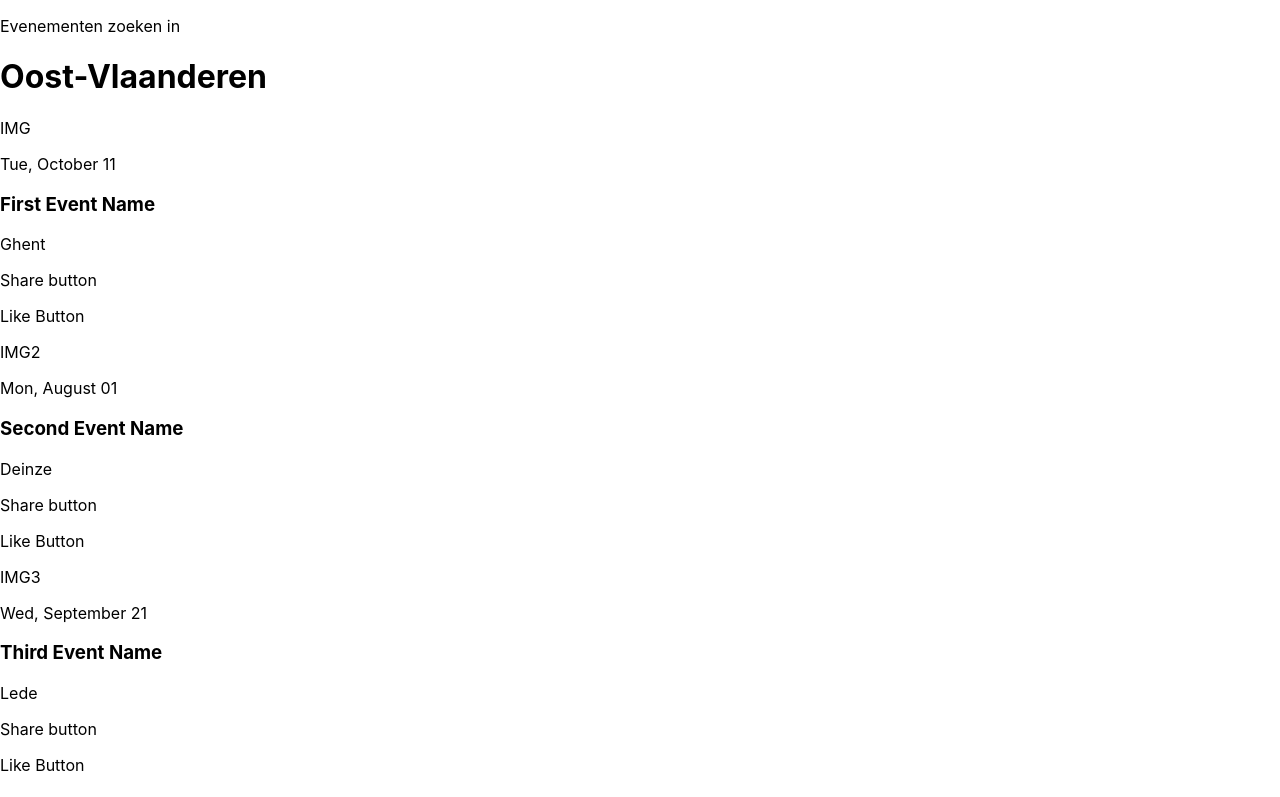
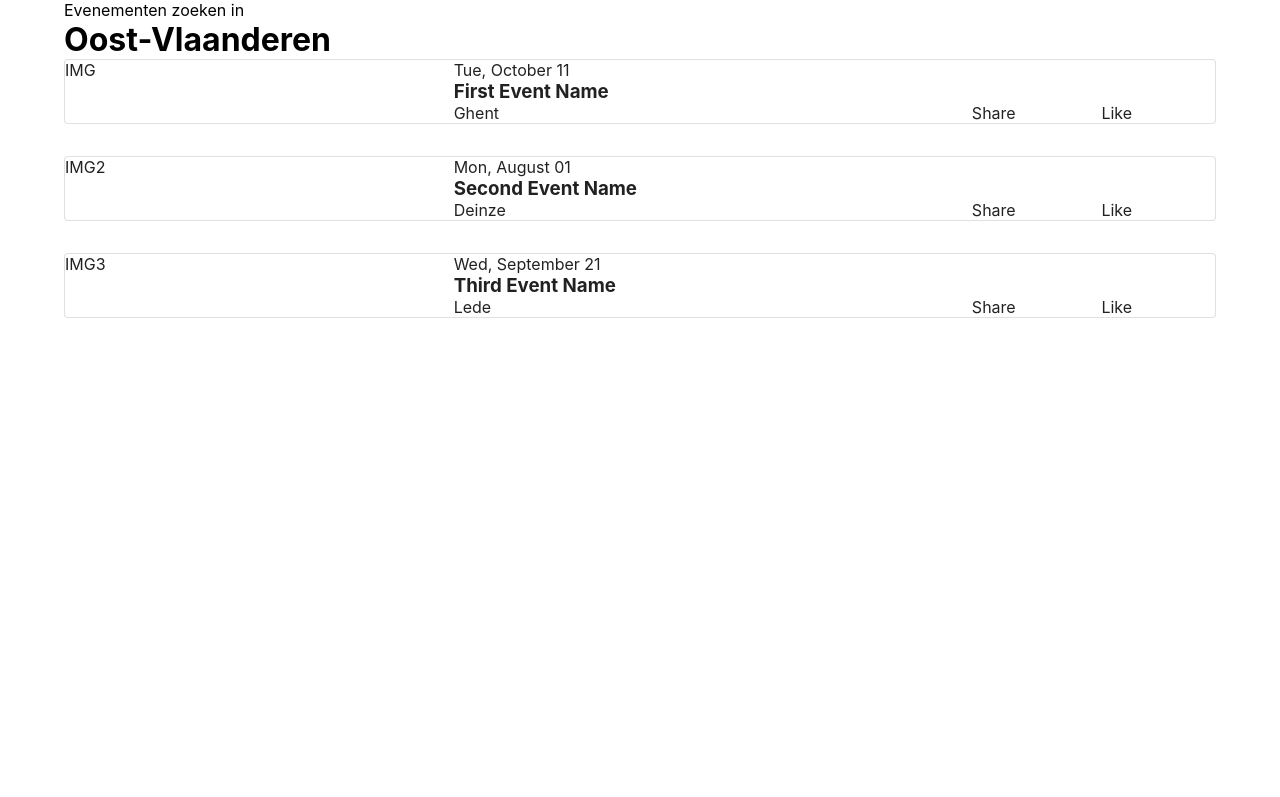
Before and after one commit to MBoeckaert/Eventbrite, a React (Create React App) app in the folder eventbrite/: page / in a window 1280 px wide. Shown: the top 797 px of the page. Built offline with nearby package versions, Linux system fonts and the light colour scheme.

Commit message:
first MUI Stylings on Homepage & its elements

```diff
--- a/eventbrite/src/App.js
+++ b/eventbrite/src/App.js
@@ -3,6 +3,7 @@ import React from "react";
 import Homepage from "./pages/Homepage.js";
 import EventInformation from "./pages/EventInformation.js";
 import PayTickets from "./pages/PayTickets";
+import { Container } from "@mui/system";
 
 const App = () => {
   const dummy__events = [
@@ -30,9 +31,11 @@ const App = () => {
   ];
   return (
     <div className="App">
-      <Homepage events={dummy__events}></Homepage>
-      <EventInformation></EventInformation>
-      <PayTickets></PayTickets>
+      <Container>
+        <Homepage events={dummy__events}></Homepage>
+        {/* <EventInformation></EventInformation>
+        <PayTickets></PayTickets> */}
+      </Container>
     </div>
   );
 };
--- a/eventbrite/src/components/EventOverview.js
+++ b/eventbrite/src/components/EventOverview.js
@@ -1,4 +1,5 @@
 import EventImage from "./EventImage";
+import { Card, Grid } from "@mui/material";
 
 const EventOverview = (props) => {
   const day = props.date.toLocaleString("en-US", { day: "2-digit" });
@@ -7,18 +8,28 @@ const EventOverview = (props) => {
 
   return (
     <>
-      <div className="eventOverview__image">
-        <EventImage img={props.img} />
-      </div>
-      <div className="eventOverview__information">
-        <p>{daywritten + ", " + month + " " + day}</p>
-        <h3>{props.name}</h3>
-        <div className="eventOverview__essentials">
-          <p>{props.location}</p>
-          <p>Share button</p>
-          <p>Like Button</p>
-        </div>
-      </div>
+      <Card variant="outlined">
+        <Grid container spacing={2}>
+          <Grid item xs={4}>
+            <EventImage img={props.img} />
+          </Grid>
+          <Grid item xs={8}>
+            <p>{daywritten + ", " + month + " " + day}</p>
+            <h3>{props.name}</h3>
+            <Grid container spacing={2}>
+              <Grid item xs={8}>
+                {props.location}
+              </Grid>
+              <Grid item xs={2}>
+                Share
+              </Grid>
+              <Grid item xs={2}>
+                Like
+              </Grid>
+            </Grid>
+          </Grid>
+        </Grid>
+      </Card>
     </>
   );
 };
--- a/eventbrite/src/index.css
+++ b/eventbrite/src/index.css
@@ -1,13 +1,19 @@
+* {
+  margin: 0;
+  padding: 0;
+  box-sizing: border-box;
+}
+
 body {
   margin: 0;
-  font-family: -apple-system, BlinkMacSystemFont, 'Segoe UI', 'Roboto', 'Oxygen',
-    'Ubuntu', 'Cantarell', 'Fira Sans', 'Droid Sans', 'Helvetica Neue',
+  font-family: -apple-system, BlinkMacSystemFont, "Segoe UI", "Roboto", "Oxygen",
+    "Ubuntu", "Cantarell", "Fira Sans", "Droid Sans", "Helvetica Neue",
     sans-serif;
   -webkit-font-smoothing: antialiased;
   -moz-osx-font-smoothing: grayscale;
 }
 
 code {
-  font-family: source-code-pro, Menlo, Monaco, Consolas, 'Courier New',
+  font-family: source-code-pro, Menlo, Monaco, Consolas, "Courier New",
     monospace;
 }
--- a/eventbrite/src/pages/Homepage.js
+++ b/eventbrite/src/pages/Homepage.js
@@ -1,4 +1,5 @@
 import EventOverview from "../components/EventOverview";
+import { Stack } from "@mui/material";
 
 const Homepage = (props) => {
   /* Check if there are events available close to you with a ternary operator */
@@ -21,10 +22,8 @@ const Homepage = (props) => {
       {/* use a filter or work with geolocation API */}
       <p>Evenementen zoeken in</p>
       <h1>Oost-Vlaanderen</h1>
-
       {/* Popular in Oost-Vl niet doen */}
-
-      {amountEventsAvailable}
+      <Stack spacing={4}>{amountEventsAvailable}</Stack>
     </>
   );
 };
--- a/package.json
+++ b/package.json
@@ -1,5 +1,6 @@
 {
   "dependencies": {
+    "@fontsource/roboto": "^4.5.7",
     "react-router-dom": "^6.3.0"
   }
 }
```
Also changed, not shown: 1 other file (tests, documents, lock files or other folders).
